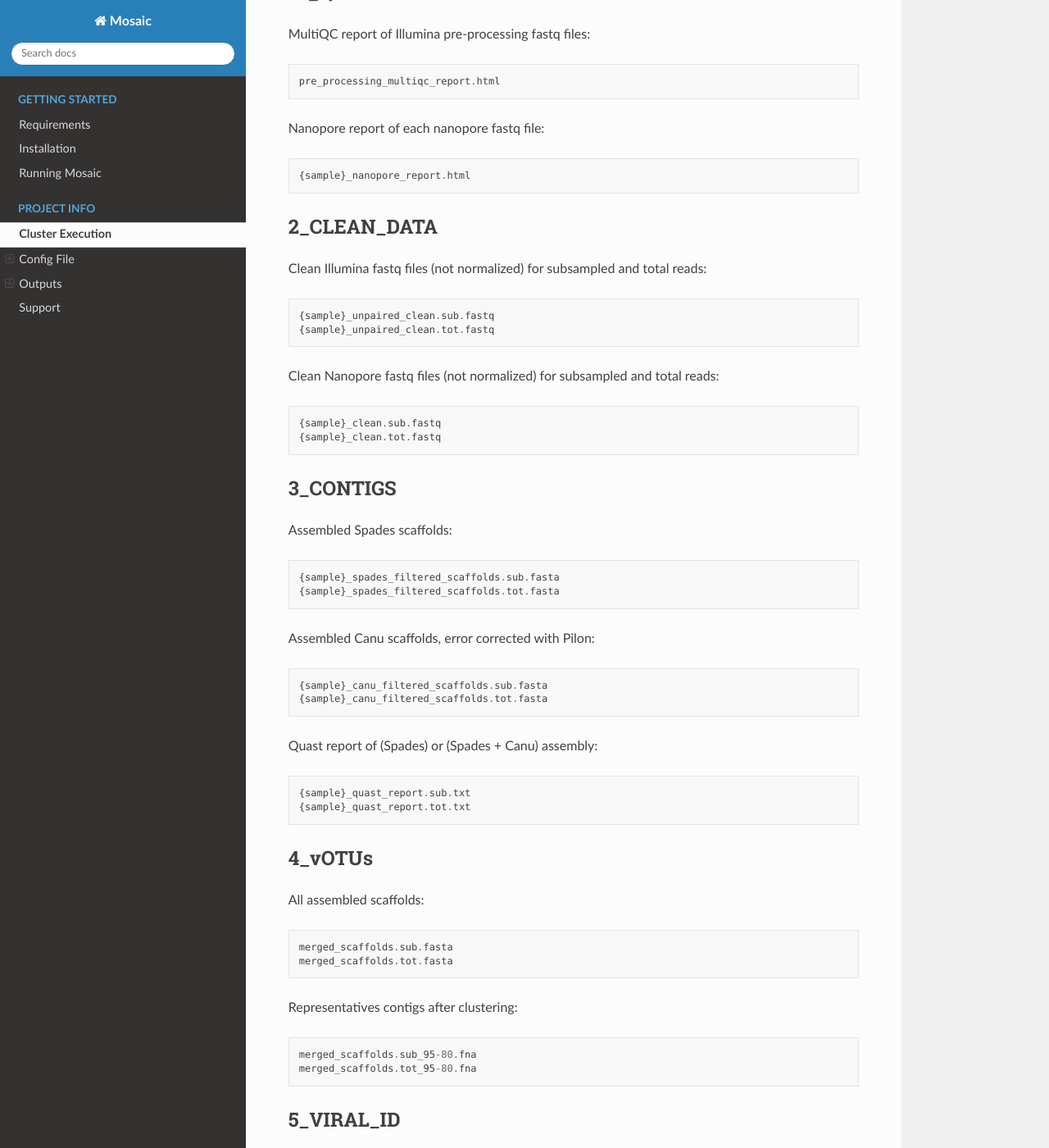
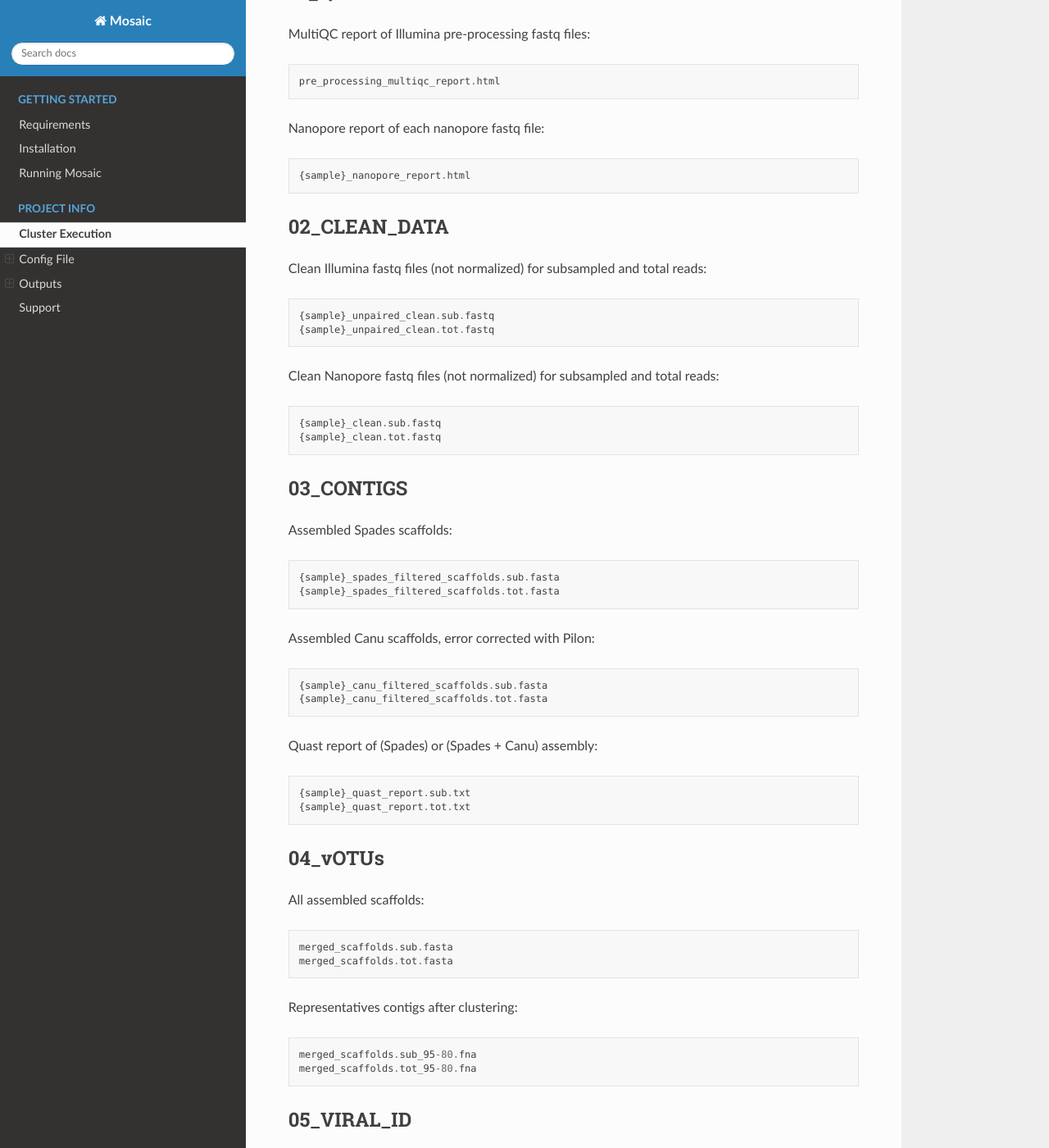
Before and after one commit to lauramilena3/Mosaic, a Sphinx documentation site: the page built from docs/project_info/support.rst, in a window 1280 px wide and 1400 px high, scrolled down 2386 px. Shown: the whole window at 82% size. Built offline with Sphinx 7.4.7 and the Read the Docs theme 2.0.0, drawn with Linux system fonts in a browser that asks for light colours.

Commit message:
update manual

```diff
--- a/docs/project_info/support.rst
+++ b/docs/project_info/support.rst
@@ -137,7 +137,7 @@ Nanopore report of each nanopore fastq file::
 
    {sample}_nanopore_report.html
 
-2_CLEAN_DATA
+02_CLEAN_DATA
 -------------
 
 Clean Illumina fastq files (not normalized) for subsampled and total reads::
@@ -150,7 +150,7 @@ Clean Nanopore fastq files (not normalized) for subsampled and total reads::
    {sample}_clean.sub.fastq
    {sample}_clean.tot.fastq
 
-3_CONTIGS
+03_CONTIGS
 ----------
 
 
@@ -169,7 +169,7 @@ Quast report of (Spades) or (Spades + Canu)  assembly::
    {sample}_quast_report.sub.txt
    {sample}_quast_report.tot.txt
 
-4_vOTUs
+04_vOTUs
 --------
 
 All assembled scaffolds::
@@ -182,7 +182,7 @@ Representatives contigs after clustering::
    merged_scaffolds.sub_95-80.fna
    merged_scaffolds.tot_95-80.fna
 
-5_VIRAL_ID
+05_VIRAL_ID
 -----------
 
 High confidence viral contigs::
```
Also changed, not shown: other parts of docs/project_info/support.rst (+1 -1 lines), 5 other files.
